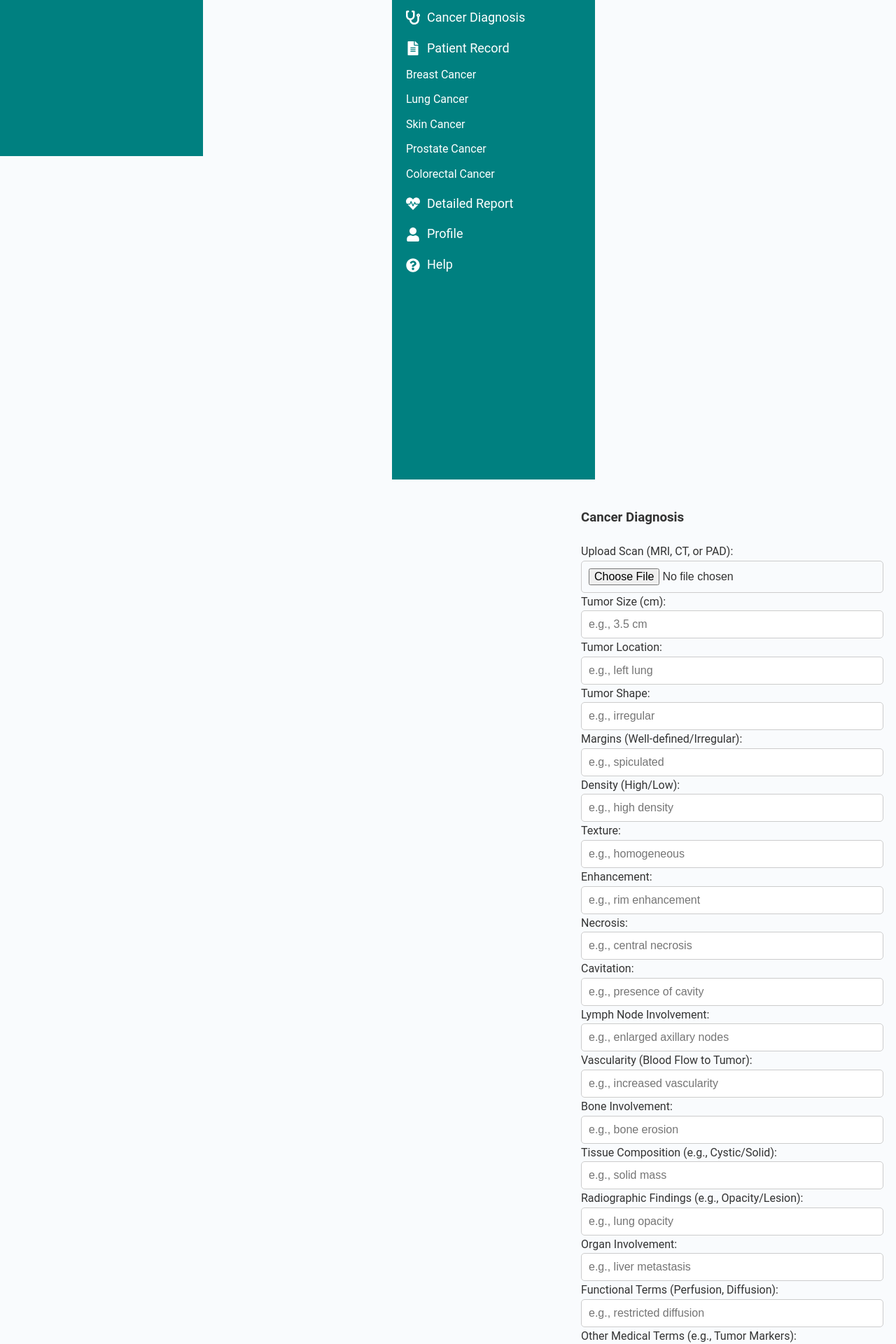
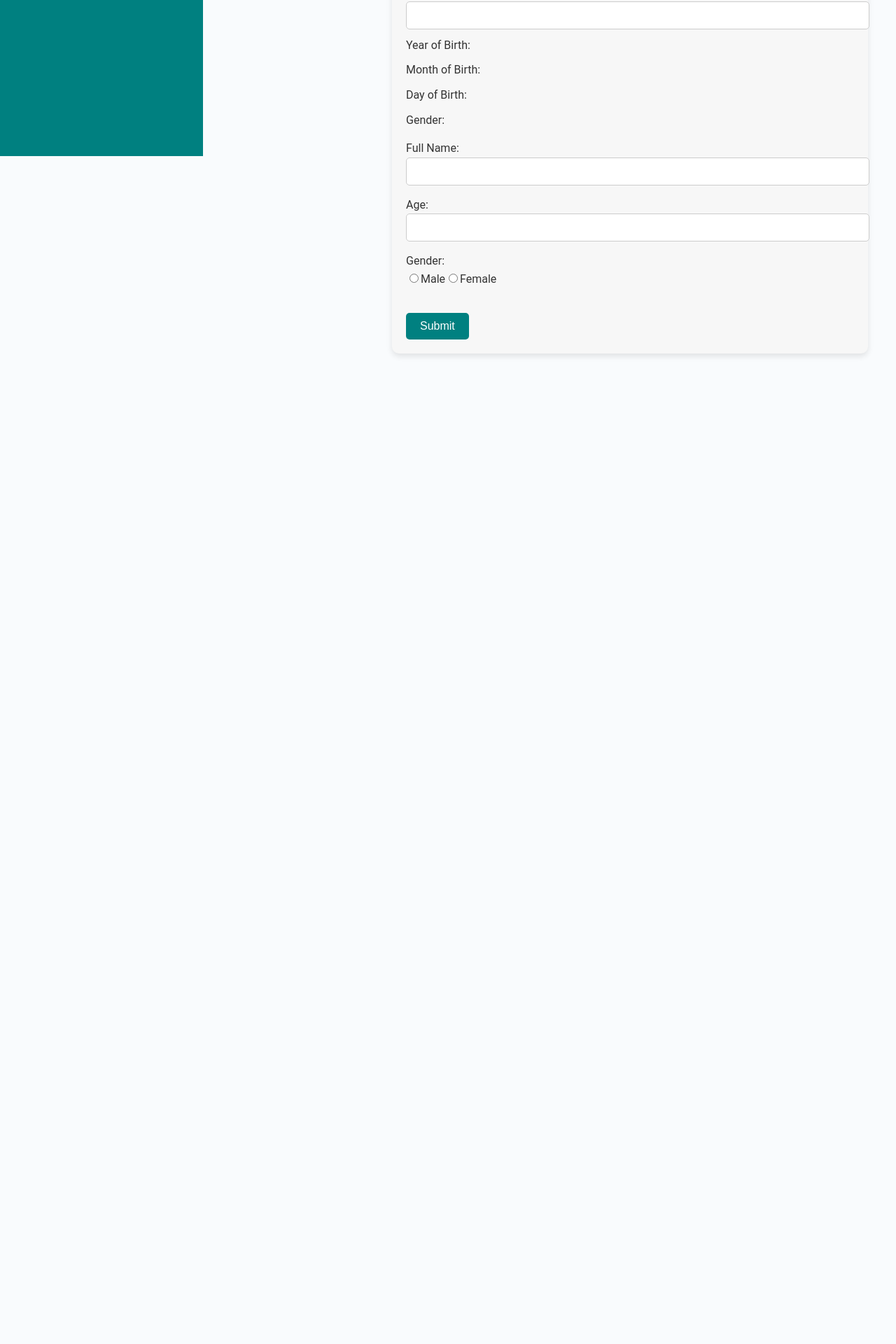
Before and after one commit to MatchaStrawberryWeb/OncoInsight, a React (Create React App) app: page /dashboard/cancer-diagnosis in a window 1280 px wide. Shown: the part 617-2537 px from the top of the page at 70% size. After the commit the page ends 1162 px from the top, so only its background shows below. Built offline with nearby package versions, Linux system fonts and the light colour scheme.

Commit message:
Cancer diagnosis form

```diff
--- a/src/components/CancerDiagnosis.js
+++ b/src/components/CancerDiagnosis.js
@@ -1,263 +1,134 @@
 import React, { useState } from 'react';
 import Sidebar from '../components/Sidebar';
-import '../css/CancerDiagnosis.css';
-
+import '../css/CancerDiagnosis.css';  // Import the CSS file
 
 const CancerDiagnosis = () => {
-  const [file, setFile] = useState(null); // Declare the 'file' state
-  const [result, setResult] = useState(null);
-  const [formData, setFormData] = useState({
-    size: '',
-    location: '',
-    shape: '',
-    margins: '',
-    density: '',
-    texture: '',
-    enhancement: '',
-    necrosis: '',
-    cavitation: '',
-    lymphNodes: '',
-    vascularity: '',
-    boneInvolvement: '',
-    tissueComposition: '',
-    radiographicFindings: '',
-    organInvolvement: '',
-    functionalTerms: '',
-    otherMedicalTerms: ''
+  const [patientDetails, setPatientDetails] = useState({
+    ic: '',
+    fullName: '',
+    gender: '',
+    age: '',
   });
 
-  const handleFileChange = (e) => {
-    setFile(e.target.files[0]); // Capture the uploaded file
+  // Handle input changes
+  const handleInputChange = (e) => {
+    const { name, value } = e.target;
+    setPatientDetails((prevState) => ({
+      ...prevState,
+      [name]: value,
+    }));
   };
 
-  const handleInputChange = (e) => {
-    const { name, value } = e.target;
-    setFormData({
-      ...formData,
-      [name]: value
-    });
+  // Handle submit form data
+  const handleSubmit = (e) => {
+    e.preventDefault();
+    // Implement form submission logic here
+    console.log(patientDetails);
   };
 
-  const handleSubmit = (e) => {
-    e.preventDefault();
+  // Extract information from IC number
+  const extractICDetails = () => {
+    const ic = patientDetails.ic;
+    if (ic.length === 12) {
+      // The first 2 digits represent the year, with logic to start from 1940
+      const yearPrefix = parseInt(ic.substring(0, 2), 10);
+      const year = yearPrefix < 40 ? `20${ic.substring(0, 2)}` : `19${ic.substring(0, 2)}`;
 
-    const data = new FormData();
-    if (file) {
-      data.append('file', file); // Append file to form data
+      // The next 2 digits represent the month of birth
+      const month = ic.substring(2, 4);
+
+      // The next 2 digits represent the day of birth
+      const day = ic.substring(4, 6);
+
+      // The last digit determines the gender (odd for male, even for female)
+      const genderCode = parseInt(ic.charAt(11), 10);
+      const gender = genderCode % 2 === 0 ? 'Female' : 'Male';
+
+      return { year, month, day, gender };
     }
-
-    // Append all form data
-    for (const key in formData) {
-      data.append(key, formData[key]);
-    }
-
-    // Send file and form data to backend API for cancer diagnosis
-    fetch("http://your-backend-url/api/diagnosis", {
-      method: "POST",
-      body: data,
-    })
-      .then((response) => response.json())
-      .then((data) => {
-        console.log("Diagnosis result:", data);
-        setResult(data); // Display the diagnosis results
-      })
-      .catch((error) => {
-        console.error("Error:", error);
-      });
+    return { year: '', month: '', day: '', gender: '' };
   };
 
+  const { year, month, day, gender } = extractICDetails();
+
   return (
-    <div>
+    <div className="diagnosis-container">
       <Sidebar />
-      <div style={{ marginLeft: '250px', padding: '20px' }}>
-        <h3>Cancer Diagnosis</h3>
+      <div className="form-section">
+        <h3 className="page-title">Cancer Diagnosis</h3>
         <form onSubmit={handleSubmit}>
-          <label>Upload Scan (MRI, CT, or PAD):</label>
-          <input type="file" accept=".jpg,.png,.jpeg,.dcm" onChange={handleFileChange} />
-          <br />
-
-          <label>Tumor Size (cm):</label>
+          {/* Patient Details Section */}
+          <div className="input-section">
+            <label>IC Number:</label>
             <input
               type="text"
-            name="size"
-            value={formData.size}
+              name="ic"
+              value={patientDetails.ic}
               onChange={handleInputChange}
-            placeholder="e.g., 3.5 cm"
+              maxLength="12"
+              required
             />
-          <br />
+            <div>
+              {/* Displaying extracted IC information */}
+              <p>Year of Birth: {year}</p>
+              <p>Month of Birth: {month}</p>
+              <p>Day of Birth: {day}</p>
+              <p>Gender: {gender}</p>
+            </div>
+          </div>
 
-          <label>Tumor Location:</label>
+          <div className="input-section">
+            <label>Full Name:</label>
             <input
               type="text"
-            name="location"
-            value={formData.location}
+              name="fullName"
+              value={patientDetails.fullName}
               onChange={handleInputChange}
-            placeholder="e.g., left lung"
+              required
             />
-          <br />
+          </div>
 
-          <label>Tumor Shape:</label>
+          <div className="input-section">
+            <label>Age:</label>
             <input
-            type="text"
-            name="shape"
-            value={formData.shape}
+              type="number"
+              name="age"
+              value={patientDetails.age}
               onChange={handleInputChange}
-            placeholder="e.g., irregular"
+              required
             />
-          <br />
+          </div>
 
-          <label>Margins (Well-defined/Irregular):</label>
+          {/* Gender Selection */}
+          <div className="input-section">
+            <label>Gender:</label>
+            <div>
+              <label>
                 <input
-            type="text"
-            name="margins"
-            value={formData.margins}
+                  type="radio"
+                  name="gender"
+                  value="Male"
+                  checked={patientDetails.gender === 'Male'}
                   onChange={handleInputChange}
-            placeholder="e.g., spiculated"
                 />
-          <br />
+                Male
+              </label>
+              <label>
+                <input
+                  type="radio"
+                  name="gender"
+                  value="Female"
+                  checked={patientDetails.gender === 'Female'}
+                  onChange={handleInputChange}
+                />
+                Female
+              </label>
+            </div>
+          </div>
 
-          <label>Density (High/Low):</label>
-          <input
-            type="text"
-            name="density"
-            value={formData.density}
-            onChange={handleInputChange}
-            placeholder="e.g., high density"
-          />
-          <br />
-
-          <label>Texture:</label>
-          <input
-            type="text"
-            name="texture"
-            value={formData.texture}
-            onChange={handleInputChange}
-            placeholder="e.g., homogeneous"
-          />
-          <br />
-
-          <label>Enhancement:</label>
-          <input
-            type="text"
-            name="enhancement"
-            value={formData.enhancement}
-            onChange={handleInputChange}
-            placeholder="e.g., rim enhancement"
-          />
-          <br />
-
-          <label>Necrosis:</label>
-          <input
-            type="text"
-            name="necrosis"
-            value={formData.necrosis}
-            onChange={handleInputChange}
-            placeholder="e.g., central necrosis"
-          />
-          <br />
-
-          <label>Cavitation:</label>
-          <input
-            type="text"
-            name="cavitation"
-            value={formData.cavitation}
-            onChange={handleInputChange}
-            placeholder="e.g., presence of cavity"
-          />
-          <br />
-
-          <label>Lymph Node Involvement:</label>
-          <input
-            type="text"
-            name="lymphNodes"
-            value={formData.lymphNodes}
-            onChange={handleInputChange}
-            placeholder="e.g., enlarged axillary nodes"
-          />
-          <br />
-
-          <label>Vascularity (Blood Flow to Tumor):</label>
-          <input
-            type="text"
-            name="vascularity"
-            value={formData.vascularity}
-            onChange={handleInputChange}
-            placeholder="e.g., increased vascularity"
-          />
-          <br />
-
-          <label>Bone Involvement:</label>
-          <input
-            type="text"
-            name="boneInvolvement"
-            value={formData.boneInvolvement}
-            onChange={handleInputChange}
-            placeholder="e.g., bone erosion"
-          />
-          <br />
-
-          <label>Tissue Composition (e.g., Cystic/Solid):</label>
-          <input
-            type="text"
-            name="tissueComposition"
-            value={formData.tissueComposition}
-            onChange={handleInputChange}
-            placeholder="e.g., solid mass"
-          />
-          <br />
-
-          <label>Radiographic Findings (e.g., Opacity/Lesion):</label>
-          <input
-            type="text"
-            name="radiographicFindings"
-            value={formData.radiographicFindings}
-            onChange={handleInputChange}
-            placeholder="e.g., lung opacity"
-          />
-          <br />
-
-          <label>Organ Involvement:</label>
-          <input
-            type="text"
-            name="organInvolvement"
-            value={formData.organInvolvement}
-            onChange={handleInputChange}
-            placeholder="e.g., liver metastasis"
-          />
-          <br />
-
-          <label>Functional Terms (Perfusion, Diffusion):</label>
-          <input
-            type="text"
-            name="functionalTerms"
-            value={formData.functionalTerms}
-            onChange={handleInputChange}
-            placeholder="e.g., restricted diffusion"
-          />
-          <br />
-
-          <label>Other Medical Terms (e.g., Tumor Markers):</label>
-          <input
-            type="text"
-            name="otherMedicalTerms"
-            value={formData.otherMedicalTerms}
-            onChange={handleInputChange}
-            placeholder="e.g., elevated CA-125"
-          />
-          <br />
-
-          <button type="submit">Diagnose</button>
+          {/* Submit Button */}
+          <button type="submit">Submit</button>
         </form>
-
-        {file && <p>Selected file: {file.name}</p>}
-        {result && (
-          <div>
-            <h4>Diagnosis Result:</h4>
-            <p>Cancer Type: {result.cancerType}</p>
-            <p>Treatment Guidance: {result.treatment}</p>
-            <p>Survival Prediction: {result.survivalPrediction}</p>
-          </div>
-        )}
       </div>
     </div>
   );
--- a/src/css/CancerDiagnosis.css
+++ b/src/css/CancerDiagnosis.css
@@ -2,12 +2,28 @@
 
 .diagnosis-container {
   display: flex;
-  flex-direction: column;
-  justify-content: center; /* Ensures content is centered vertically */
-  align-items: center; /* Centers content horizontally */
-  height: 100vh; /* Takes full height of the viewport */
+  flex-direction: row;
+  justify-content: space-between;
+  margin: 20px;
+}
+
+.sidebar {
+  width: 250px; /* Adjust as needed */
   padding: 20px;
-  box-sizing: border-box; /* Prevents padding from affecting layout */
+  position: fixed;
+  top: 0;
+  left: 0;
+  height: 100%;
+}
+
+.form-section {
+  margin-left: 270px; /* Adjusted for sidebar width */
+  padding: 20px;
+  background-color: #f7f7f7;
+  border-radius: 10px;
+  width: 100%;
+  max-width: 800px;
+  box-shadow: 0 4px 8px rgba(0, 0, 0, 0.1);
 }
 
 .page-title {
@@ -18,20 +34,12 @@
   margin-bottom: 20px;
 }
 
-.form-section {
-  background-color: #f7f7f7;
-  padding: 20px;
-  border-radius: 10px;
-  width: 100%;
-  max-width: 800px;
-  box-shadow: 0 4px 8px rgba(0, 0, 0, 0.1);
-}
-
 .input-section {
   margin-bottom: 15px;
 }
 
 input[type="text"],
+input[type="number"],
 input[type="file"],
 textarea {
   width: 100%;
@@ -76,7 +84,3 @@ button:hover {
   font-size: 1rem;
   color: #333;
 }
-
-.results .result-item {
-  margin-bottom: 10px;
-}
```
Lines whose indentation alone changed are shown as unchanged.
